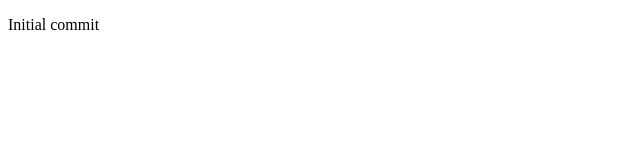
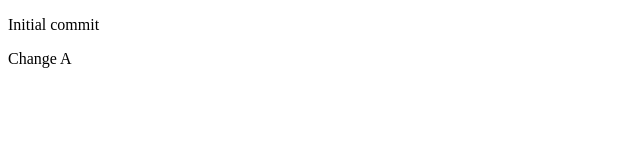
Before and after one commit to rpswallace/json-server, a plain HTML site: page index.html in a window 1280 px wide. Shown: the full height of the page, 0-640 px from the left. Drawn offline with Linux system fonts and the light colour scheme.

Commit message:
Change A

```diff
--- a/index.html
+++ b/index.html
@@ -7,5 +7,6 @@
 </head>
 <body>
 	<p>Initial commit</p>
+	<p>Change A</p>
 </body>
 </html>
```
